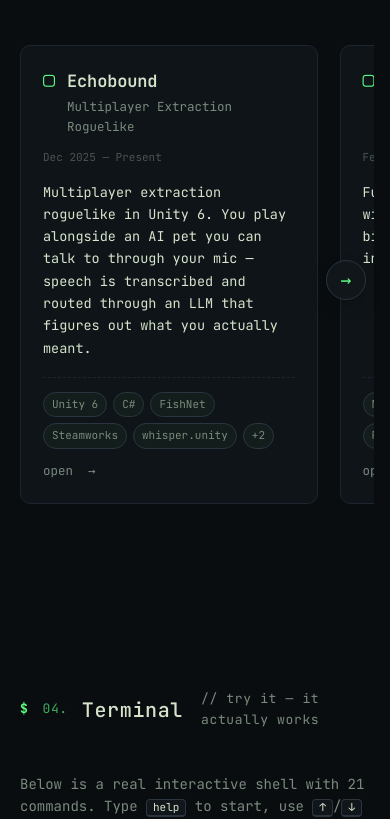
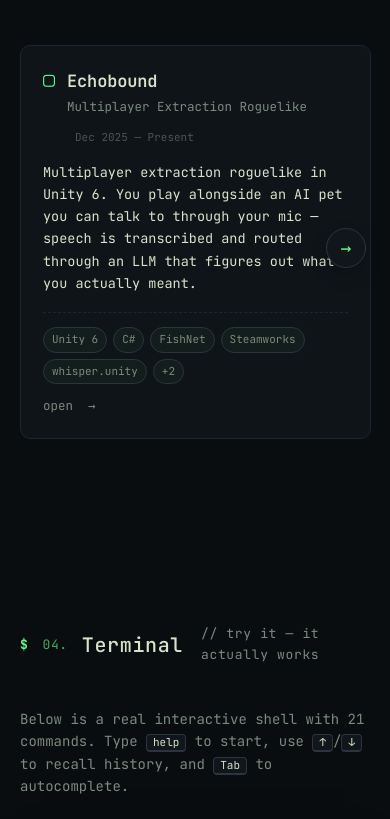
Before and after one commit to MooseAlhe/portfolio, a Next.js app: page / in a window 390 px wide. Shown: the part 4960-5779 px from the top of the page. Built offline with nearby package versions, Linux system fonts and the light colour scheme.

Commit message:
Fix project cards: wider cards, period below title row

```diff
--- a/app/components/Projects.module.css
+++ b/app/components/Projects.module.css
@@ -11,7 +11,7 @@
 .scroller {
   display: grid;
   grid-auto-flow: column;
-  grid-auto-columns: minmax(320px, calc((100% - 44px) / 3));
+  grid-auto-columns: minmax(400px, calc((100% - 44px) / 2.5));
   gap: 22px;
   overflow-x: auto;
   scroll-snap-type: x mandatory;
@@ -71,15 +71,29 @@
   right: -20px;
 }
 
-@media (max-width: 720px) {
+@media (max-width: 900px) {
   .scroller {
-    grid-auto-columns: 85%;
+    grid-auto-columns: min(480px, 88vw);
+  }
+}
+@media (max-width: 600px) {
+  .scroller {
+    grid-auto-columns: 90vw;
   }
   .arrowLeft {
     left: 4px;
   }
   .arrowRight {
     right: 4px;
+  }
+}
+
+@media (max-width: 520px) {
+  .cardHeader {
+    grid-template-columns: auto 1fr;
+  }
+  .period {
+    padding-left: 28px;
   }
 }
 
@@ -130,7 +144,7 @@
 
 .cardHeader {
   display: grid;
-  grid-template-columns: auto 1fr auto;
+  grid-template-columns: auto 1fr;
   align-items: flex-start;
   gap: 12px;
   margin-bottom: 14px;
@@ -162,10 +176,12 @@
 }
 
 .period {
+  grid-column: 1 / -1;
   font-size: 11px;
   color: var(--fg-dim);
   white-space: nowrap;
-  padding-top: 4px;
+  padding-top: 0;
+  padding-left: 32px;
 }
 
 .summary {
--- a/app/components/Projects.tsx
+++ b/app/components/Projects.tsx
@@ -75,6 +75,7 @@ export default function Projects() {
                   <span className={styles.period}>{p.period}</span>
                 </header>
 
+
                 <p className={styles.summary}>{p.summary}</p>
 
                 <footer className={styles.cardFooter}>
```
